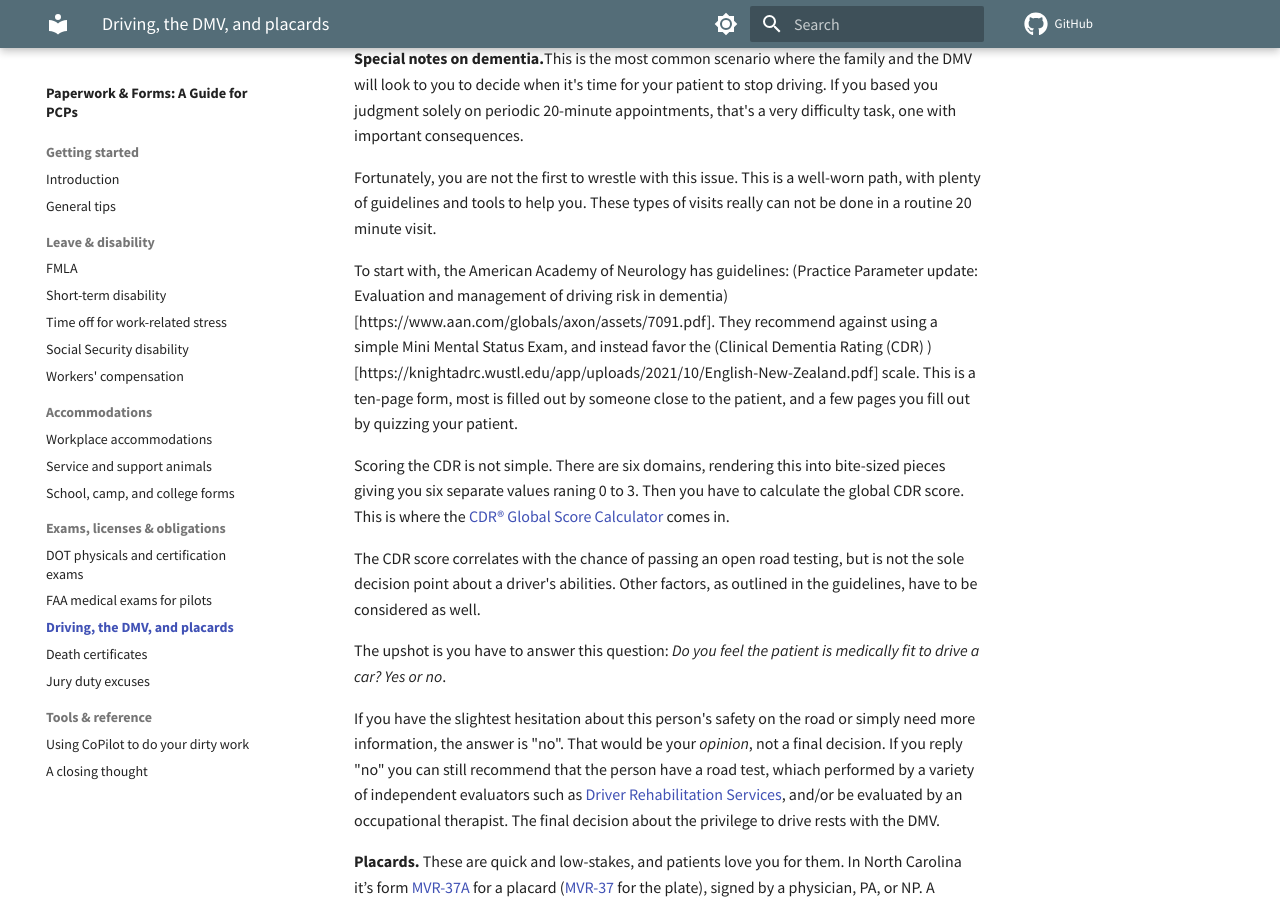
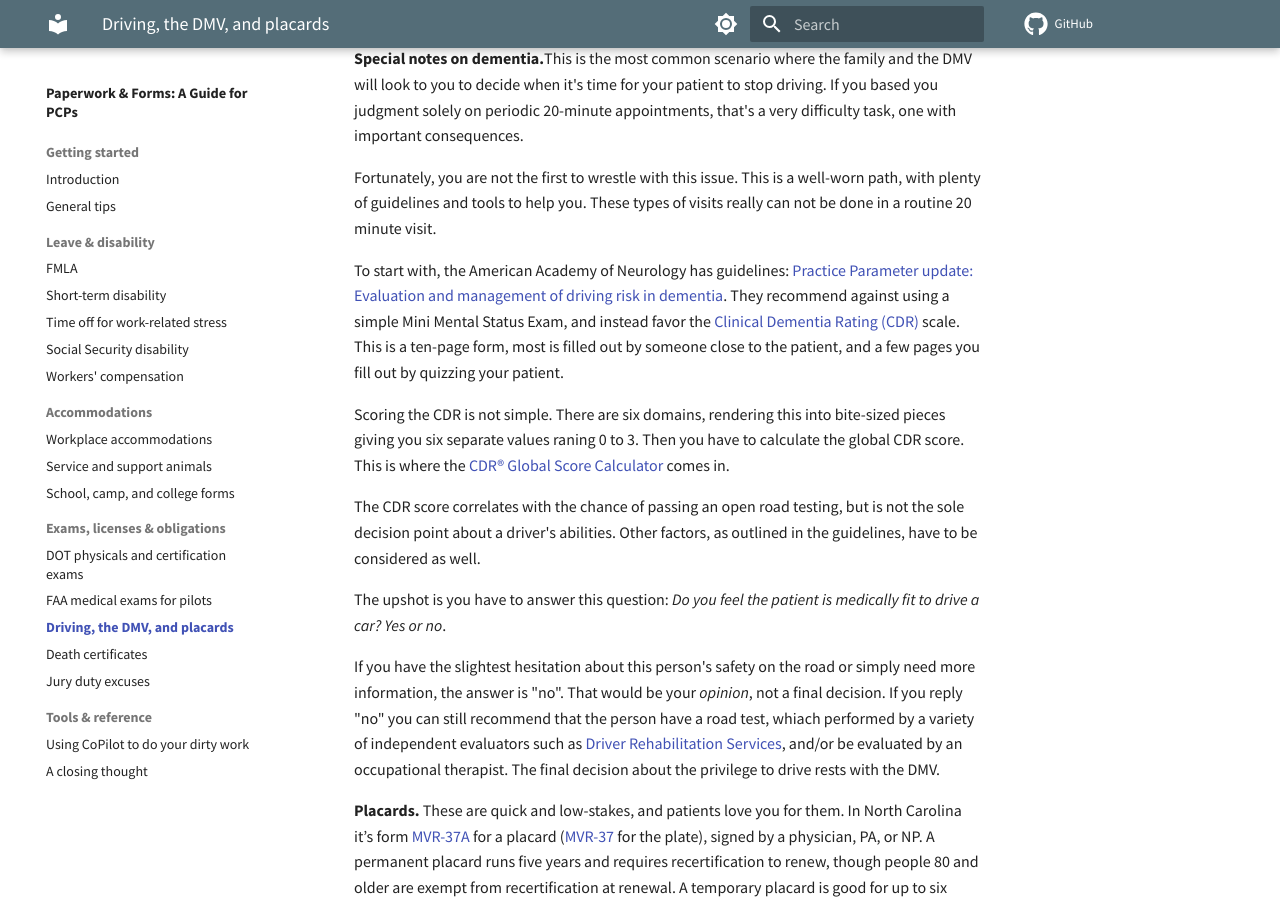
Before and after one commit to pdel4096/PCP-paperwork-guide, an MkDocs documentation site: the page built from docs/exams/dmv.md, in a window 1280 px wide and 900 px high, scrolled down 763 px. Built offline with MkDocs 1.6.1 and Material for MkDocs 9.7.7, drawn with Linux system fonts in a browser that asks for light colours; comment, search, counter and statistics services are not loaded.

Commit message:
Update from Mac Mini 2026-09-20 22:02

```diff
--- a/docs/exams/dmv.md
+++ b/docs/exams/dmv.md
@@ -10,7 +10,7 @@ title: "Driving, the DMV, and placards"
 
 Fortunately, you are not the first to wrestle with this issue. This is a well-worn path, with plenty of guidelines and tools to help you. These types of visits really can not be done in a routine 20 minute visit.
 
-To start with, the American Academy of Neurology has guidelines: (Practice Parameter update: Evaluation and management of driving risk in dementia)[https://www.aan.com/globals/axon/assets/7091.pdf]. They recommend against using a simple Mini Mental Status Exam, and instead favor the (Clinical Dementia Rating (CDR) )[https://knightadrc.wustl.edu/app/uploads/2021/10/English-New-Zealand.pdf] scale. This is a ten-page form, most is filled out by someone close to the patient, and a few pages you fill out by quizzing your patient.
+To start with, the American Academy of Neurology has guidelines: [Practice Parameter update: Evaluation and management of driving risk in dementia](https://www.aan.com/globals/axon/assets/7091.pdf). They recommend against using a simple Mini Mental Status Exam, and instead favor the [Clinical Dementia Rating (CDR)]([https://knightadrc.wustl.edu/app/uploads/2021/10/English-New-Zealand.pdf) scale. This is a ten-page form, most is filled out by someone close to the patient, and a few pages you fill out by quizzing your patient.
 
 Scoring the CDR is not simple. There are six domains, rendering this into bite-sized pieces giving you six separate values raning 0 to 3. Then you have to calculate the global CDR score. This is where the [CDR® Global Score Calculator](https://www.naccdata.org/calculators/) comes in.
 
```
